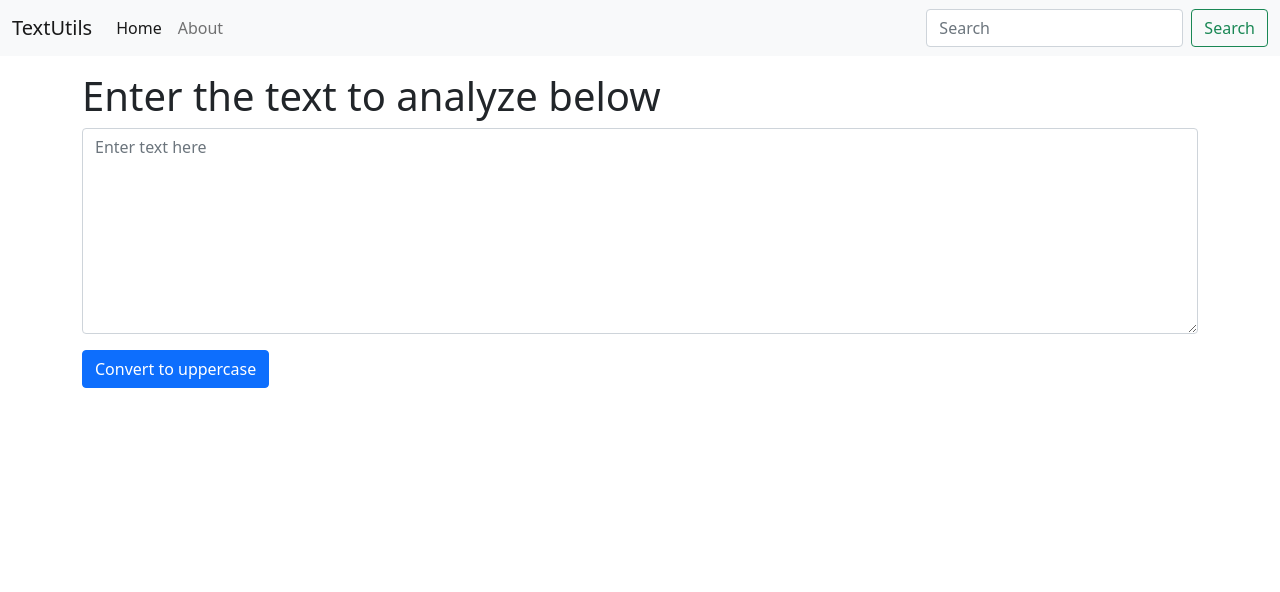
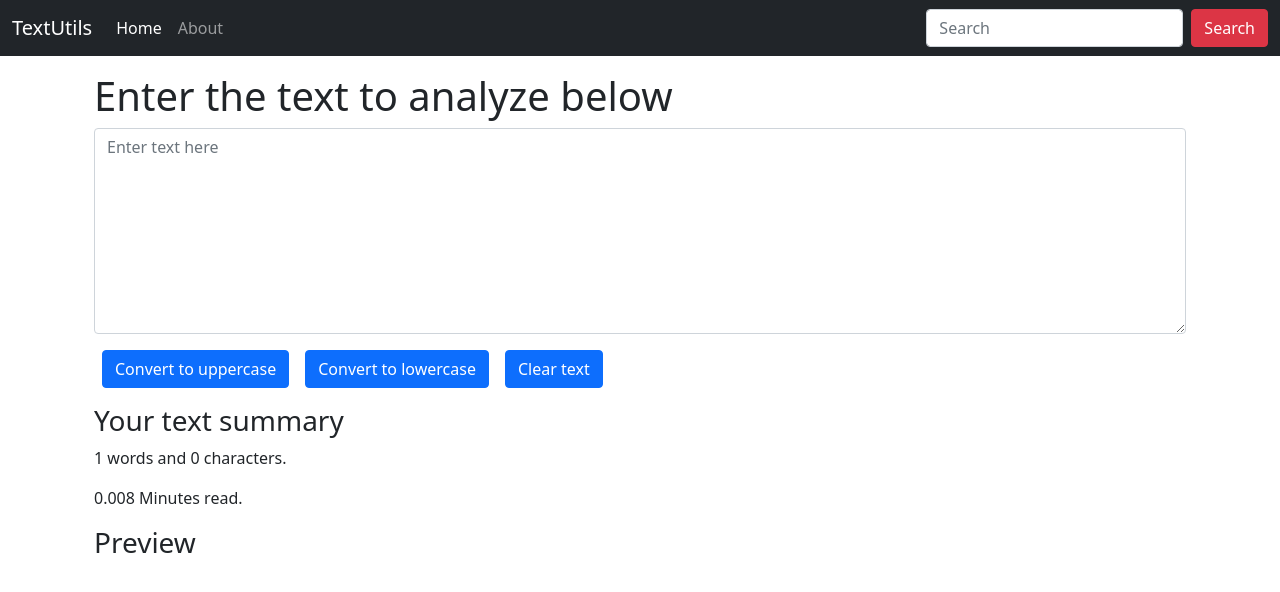
Before and after one commit to shubhsd/textutils-react, a React (Create React App) app: page / in a window 1280 px wide. Shown: the top 592 px of the page. Built offline with nearby package versions, Linux system fonts and the light colour scheme.

Commit message:
adding functionalities like convert to lower case , clear text

```diff
--- a/src/components/Navbar.js
+++ b/src/components/Navbar.js
@@ -7,7 +7,10 @@
 
 function Navbar(props) {
     return (
-        <nav className="navbar navbar-expand-lg navbar-light bg-light">
+        // for light navbar
+        // <nav className="navbar navbar-expand-lg navbar-light bg-light">
+        // {/* For dark navbar use class below  */}
+        <nav className="navbar navbar-expand-lg navbar-dark bg-dark">
             <div className="container-fluid">
                 <a className="navbar-brand" href="/">{props.title}</a>
                 <button className="navbar-toggler" type="button" data-bs-toggle="collapse" data-bs-target="#navbarSupportedContent" aria-controls="navbarSupportedContent" aria-expanded="false" aria-label="Toggle navigation">
@@ -25,7 +28,7 @@
 
                     <form className="d-flex">
                         <input className="form-control me-2" type="search" placeholder="Search" aria-label="Search" />
-                        <button className="btn btn-outline-success" type="submit">Search</button>
+                        <button className="btn btn-danger" type="submit">Search</button>
                     </form>
                 </div>
             </div>
--- a/src/components/TextForm.js
+++ b/src/components/TextForm.js
@@ -2,11 +2,21 @@
 
 export default function TextForm(props) {
 
-    const [text, setText] = useState();
+    const [text, setText] = useState('');
     // string 'enter text here' is the default value for the state defined in the hook.
 
     const handleUpperCaseClick = () => {
         let newText = text.toUpperCase();
+        setText(newText);
+    };
+
+    const handleLowerCaseClick = () => {
+        let newText = text.toLowerCase();
+        setText(newText);
+    };
+
+    const handleClearClick = () => {
+        let newText = '';
         setText(newText);
     };
 
@@ -15,12 +25,27 @@
     };
 
     return (
-        <div>
-            <h1>{props.heading}</h1>
-            <div className="mb-3">
-                <textarea className="form-control" id="myBox" rows="8" onChange={handleOnChange} value={text} placeholder='Enter text here'></textarea>
+        <>
+            <div className='container'>
+                <h1>{props.heading}</h1>
+                <div className="mb-3">
+                    <textarea className="form-control" id="myBox" rows="8" onChange={handleOnChange} value={text} placeholder='Enter text here'></textarea>
+                </div>
+                <button className='btn btn-primary mx-2' onClick={handleUpperCaseClick}>Convert to uppercase</button>
+                <button className='btn btn-primary mx-2' onClick={handleLowerCaseClick}>Convert to lowercase</button>
+                <button className='btn btn-primary mx-2' onClick={handleClearClick}>Clear text</button>
+                {/* mx-2 bootstrap class gives margin in x  */}
             </div>
-            <button className='btn btn-primary' onClick={handleUpperCaseClick}>Convert to uppercase</button>
-        </div>
+
+            <div className='container my-3'>
+                <h3>Your text summary</h3>
+                {/* text.split gives array also note that .split('') makes array length = 1. Therefor space will be counted as a word */}
+                <p>{text.split(" ").length} words and {text.length} characters.</p>
+                <p>{0.008 * text.split(" ").length} Minutes read.</p>
+
+                <h3>Preview</h3>
+                <p>{text}</p>
+            </div>
+        </>
     )
 }
```
